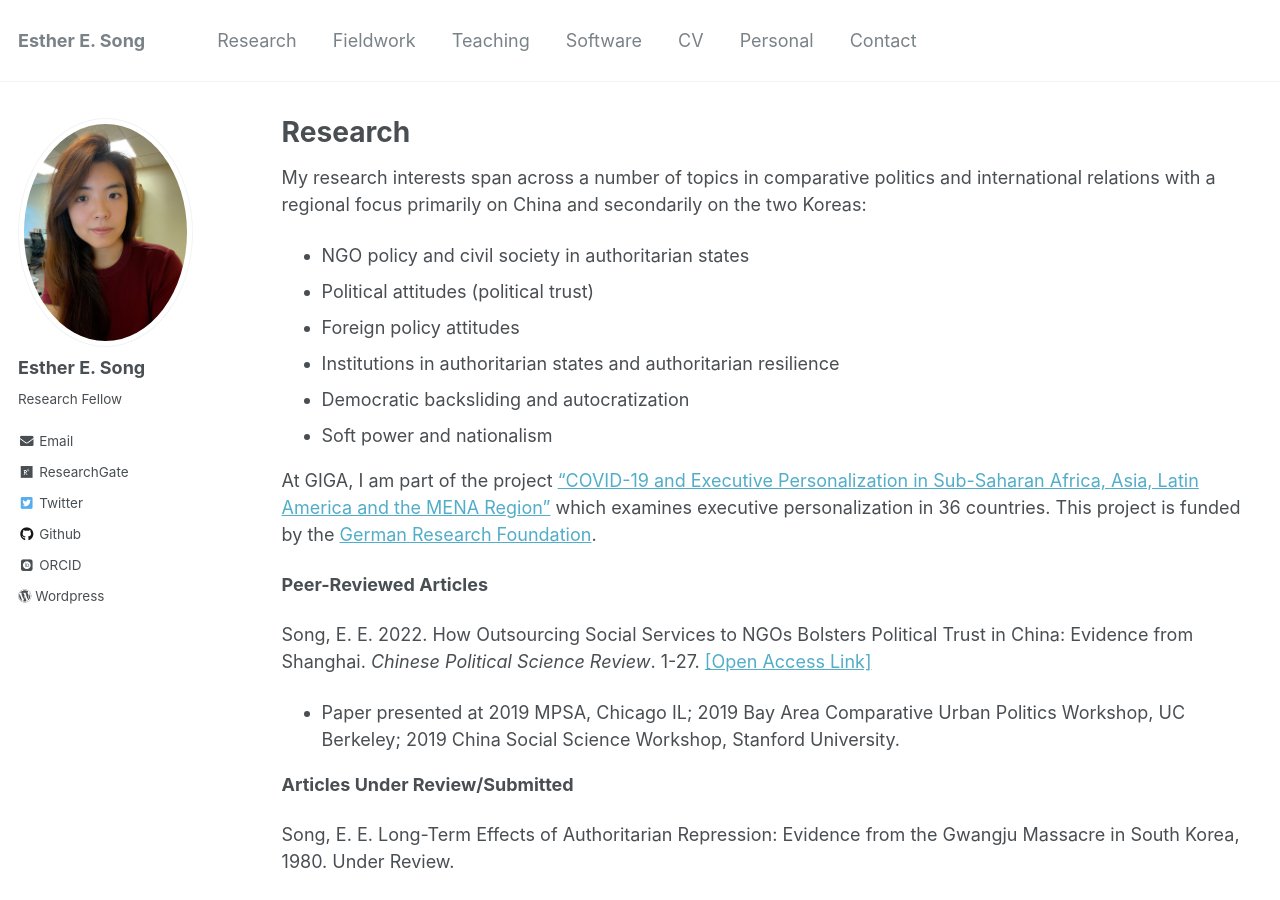
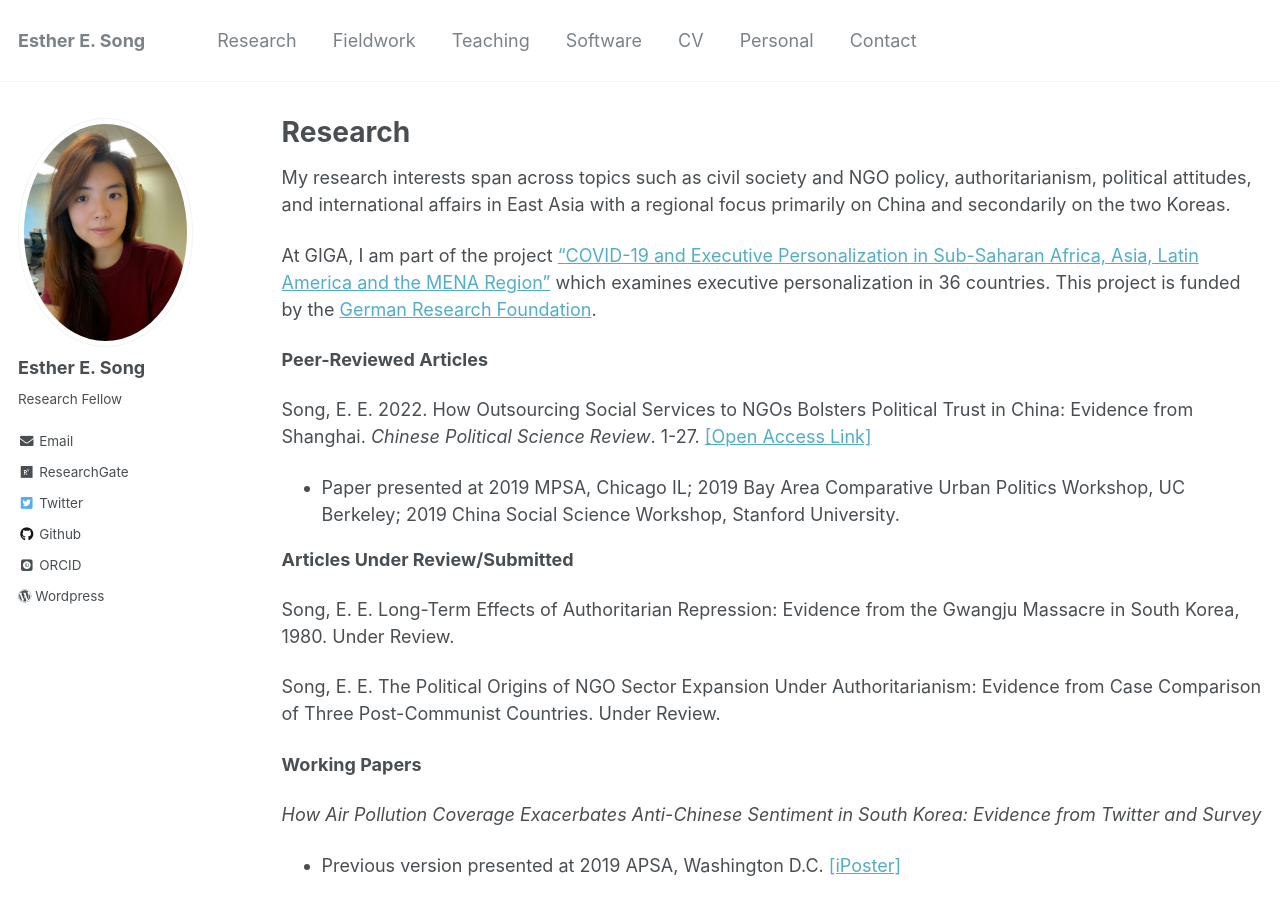
Before and after one commit to ehsong/ehsong.github.io, a Jekyll site: the page built from _pages/research.md, in a window 1280 px wide and 900 px high. Built offline with Jekyll 4.4.1, drawn with Linux system fonts in a browser that asks for light colours; some web fonts are replaced.

Commit message:
Update research.md

```diff
--- a/_pages/research.md
+++ b/_pages/research.md
@@ -7,14 +7,7 @@
 
 {% include base_path %}
 
-My research interests span across a number of topics in comparative politics and international relations with a regional focus primarily on China and secondarily on the two Koreas:
-
-- NGO policy and civil society in authoritarian states
-- Political attitudes (political trust)
-- Foreign policy attitudes
-- Institutions in authoritarian states and authoritarian resilience
-- Democratic backsliding and autocratization
-- Soft power and nationalism
+My research interests span across topics such as civil society and NGO policy, authoritarianism, political attitudes, and international affairs in East Asia with a regional focus primarily on China and secondarily on the two Koreas.
 
 At GIGA, I am part of the project ["COVID-19 and Executive Personalization in Sub-Saharan Africa, Asia, Latin America and the MENA Region"](https://www.giga-hamburg.de/en/projects/covid-19-executive-personalization-saharan-africa-asia-latin-america-mena-region/) which examines executive personalization in 36 countries. This project is funded by the [German Research Foundation](https://www.dfg.de/en/research_funding/index.html).
 
```
